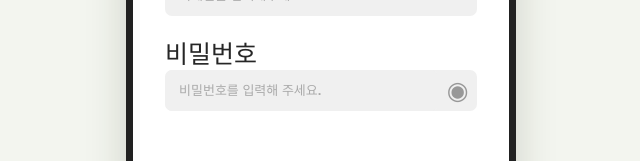
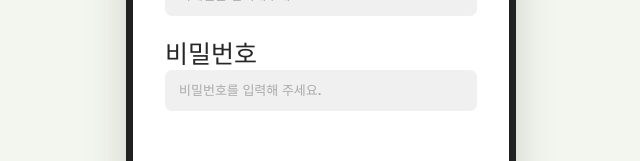
Before and after one commit to HabbitChanllenge/HabbitChallenge-FE, a React (Vite) app: page / in a window 1280 px wide. Shown: the part 394-555 px from the top of the page, without its empty margins (319-959 px from the left). Built offline with nearby package versions, Linux system fonts and the light colour scheme.

Commit message:
로그인 화면 문제 해결

```diff
--- a/src/App.css
+++ b/src/App.css
@@ -834,7 +834,7 @@ input:focus {
 }
 .mypage-page .profile-hero {
   gap: 42px;
-  margin: 0 0 58px;
+  margin: 0 0 28px;
 }
 .mypage-page .profile-avatar {
   width: 125px;
@@ -915,7 +915,7 @@ input:focus {
   background: #95cd1a;
 }
 .mypage-page .profile-actions {
-  margin-top: auto;
+  margin-top: 22px;
 }
 .mypage-page .profile-actions .primary-button {
   padding: 16px;
@@ -924,7 +924,8 @@ input:focus {
   font-size: 14px;
 }
 .mypage-page .save-message {
-  margin: 22px 0 -8px;
+  margin: 14px 0 0;
+  min-height: 17px;
   font-size: 14px;
 }
 .confirm-modal .error-message {
@@ -1135,7 +1136,7 @@ input:focus {
 }
 .mypage-page .profile-content.is-editing .profile-hero {
   justify-content: center;
-  margin-bottom: 38px;
+  margin-bottom: 24px;
 }
 .mypage-page .profile-content.is-editing .profile-identity {
   display: none;
--- a/src/pages/Login.jsx
+++ b/src/pages/Login.jsx
@@ -5,7 +5,6 @@ const emailPattern = /^[^\s@]+@[^\s@]+\.[^\s@]+$/;
 export default function Login({ onSignup, onLogin }) {
   const [email, setEmail] = useState("");
   const [password, setPassword] = useState("");
-  const [showPassword, setShowPassword] = useState(false);
   const [submitted, setSubmitted] = useState(false);
   const emailError =
     submitted &&
@@ -41,23 +40,14 @@ export default function Login({ onSignup, onLogin }) {
         </label>
         <label className="field">
           <span>비밀번호</span>
-          <div className={`input-wrap ${passwordError ? "has-error" : ""}`}>
           <input
-              type={showPassword ? "text" : "password"}
+            className={passwordError ? "has-error" : ""}
+            type="password"
             value={password}
             onChange={(event) => setPassword(event.target.value)}
             placeholder="비밀번호를 입력해 주세요."
             autoComplete="current-password"
           />
-            <button
-              className="visibility-button"
-              type="button"
-              aria-label={showPassword ? "비밀번호 숨기기" : "비밀번호 표시"}
-              onClick={() => setShowPassword(!showPassword)}
-            >
-              {showPassword ? "◌" : "◉"}
-            </button>
-          </div>
           {passwordError && (
             <small className="error-message">{passwordError}</small>
           )}
```
Lines whose indentation alone changed are shown as unchanged.
